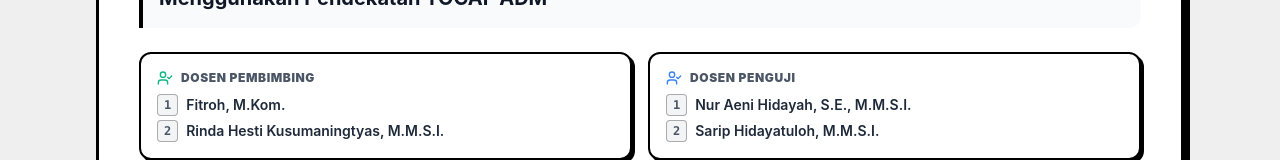
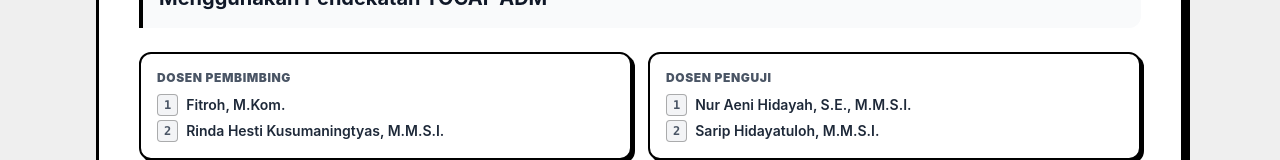
Before and after one commit to WeissCurry/skripsi-paper-repo, a React (Vite) app: page / in a window 1280 px wide. Shown: the part 398-558 px from the top of the page. Built offline with nearby package versions, Linux system fonts and the light colour scheme.

Commit message:
refactor: comment out UserCheck icon in Home component

```diff
--- a/src/pages/Home.tsx
+++ b/src/pages/Home.tsx
@@ -11,7 +11,7 @@ import {
   BookOpen,
   ChevronDown,
   ChevronUp,
-  UserCheck,
+  // UserCheck,
   Laptop
 } from "lucide-react";
 import {
@@ -115,7 +115,7 @@ export default function Home() {
           {/* Pembimbing */}
           <div className="p-4 border-2 border-black dark:border-white bg-white dark:bg-gray-800 rounded-xl shadow-[3px_3px_0px_0px_rgba(0,0,0,1)] dark:shadow-[3px_3px_0px_0px_rgba(255,255,255,1)]">
             <div className="flex items-center gap-2 mb-2">
-              <UserCheck size={16} className="text-brand-emerald" />
+              {/* <UserCheck size={16} className="text-brand-emerald" /> */}
               <span className="text-xs font-black uppercase tracking-wider text-gray-600 dark:text-gray-300">
                 Dosen Pembimbing
               </span>
@@ -135,7 +135,7 @@ export default function Home() {
           {/* Penguji */}
           <div className="p-4 border-2 border-black dark:border-white bg-white dark:bg-gray-800 rounded-xl shadow-[3px_3px_0px_0px_rgba(0,0,0,1)] dark:shadow-[3px_3px_0px_0px_rgba(255,255,255,1)]">
             <div className="flex items-center gap-2 mb-2">
-              <UserCheck size={16} className="text-brand-blue" />
+              {/* <UserCheck size={16} className="text-brand-blue" /> */}
               <span className="text-xs font-black uppercase tracking-wider text-gray-600 dark:text-gray-300">
                 Dosen Penguji
               </span>
```
